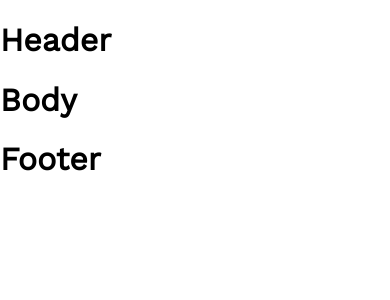
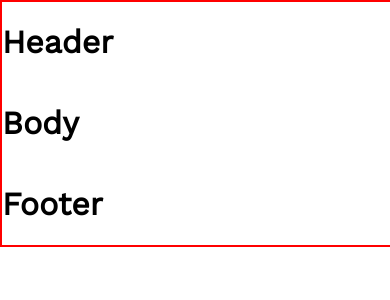
Before and after one commit to Arafat-alim/react-portfolio, a React (Create React App) app: page / in a window 390 px wide. Shown: the top 300 px of the page. Built offline with nearby package versions, Linux system fonts and the light colour scheme.

Commit message:
basic styling starts

```diff
--- a/src/components/Home.jsx
+++ b/src/components/Home.jsx
@@ -5,7 +5,7 @@
 
 function Home() {
   return (
-    <div>
+    <div className="home">
       <div>
         <Header />
       </div>
--- a/src/index.css
+++ b/src/index.css
@@ -7,3 +7,23 @@
   -webkit-font-smoothing: antialiased;
   -moz-osx-font-smoothing: grayscale;
 }
+.home {
+  display: flex;
+  flex-direction: column;
+  width: 70%;
+  border: 2px solid red;
+  margin: auto;
+}
+
+/* responsiveness */
+@media only screen and(max-width:1024px) {
+  .home {
+    width: 90%;
+  }
+}
+
+@media only screen and (max-width: 512px) {
+  .home {
+    width: 100%;
+  }
+}
```
Also changed, not shown: src/components/home.css (deleted).
